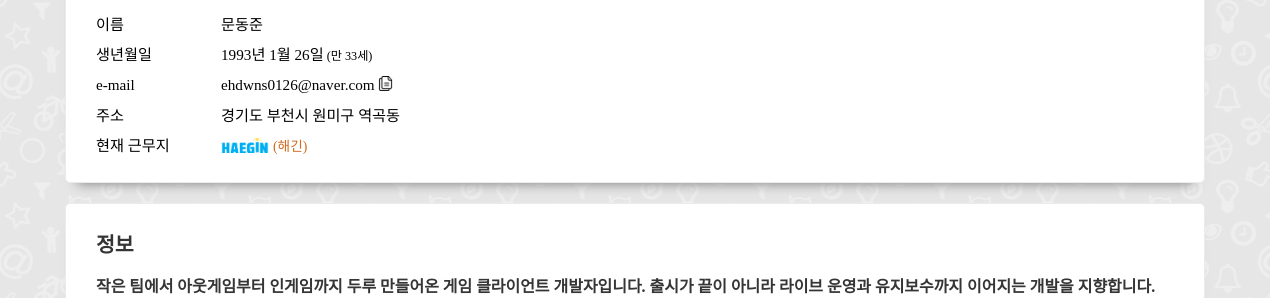
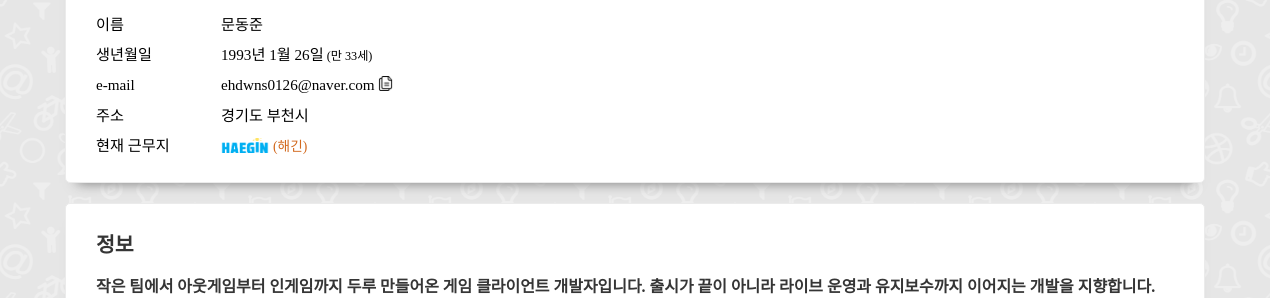
Before and after one commit to MDJ0126/Resume, a Jekyll site: the page built from index.html, in a window 1280 px wide and 900 px high. Shown: the part 385-683 px from the top of the window. Built offline with Jekyll 4.4.1, drawn with Linux system fonts in a browser that asks for light colours; some web fonts are replaced.

Commit message:
주소 수정

```diff
--- a/_config.yml
+++ b/_config.yml
@@ -14,7 +14,7 @@ author:
   name_ko: "문동준"
   birth_date: "19930126"
   email: "ehdwns0126@naver.com"
-  address: "경기도 부천시 원미구 역곡동"
+  address: "경기도 부천시"
   job: "게임 클라이언트 개발자"
   job_start_date: "20180903"
   coffee_chat_url: "https://open.kakao.com/o/sWoSndmh"
```
